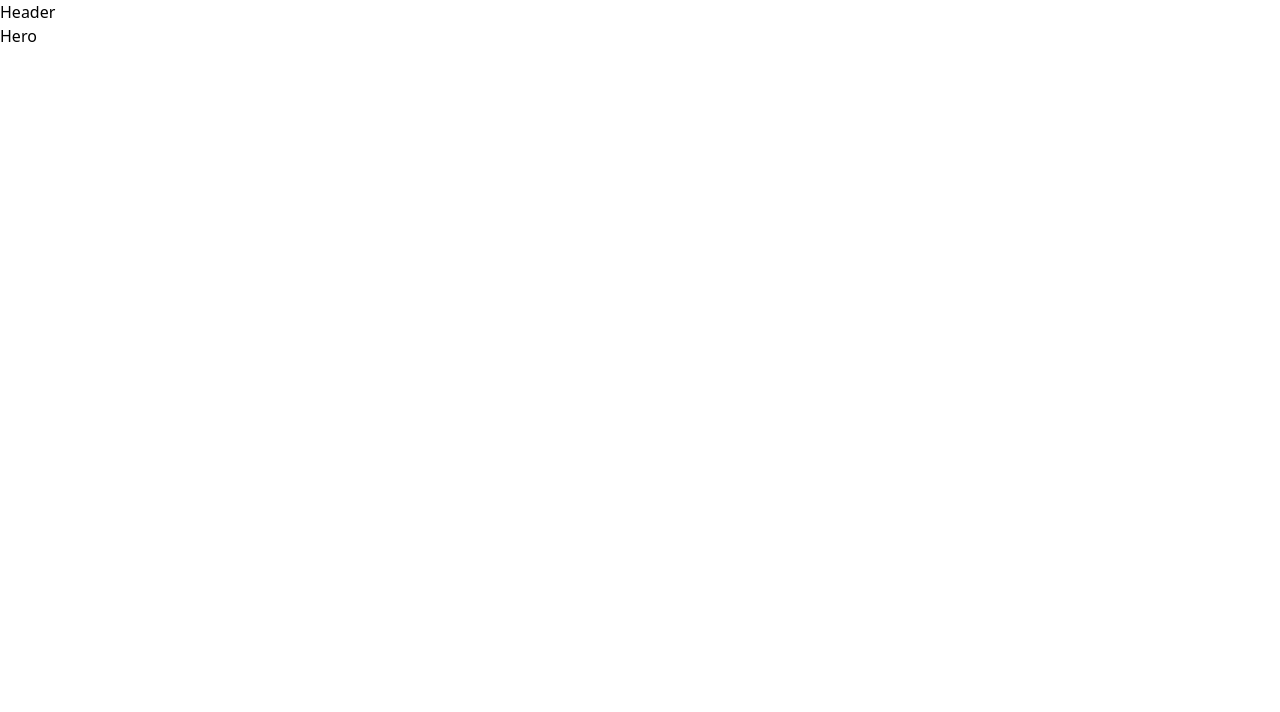
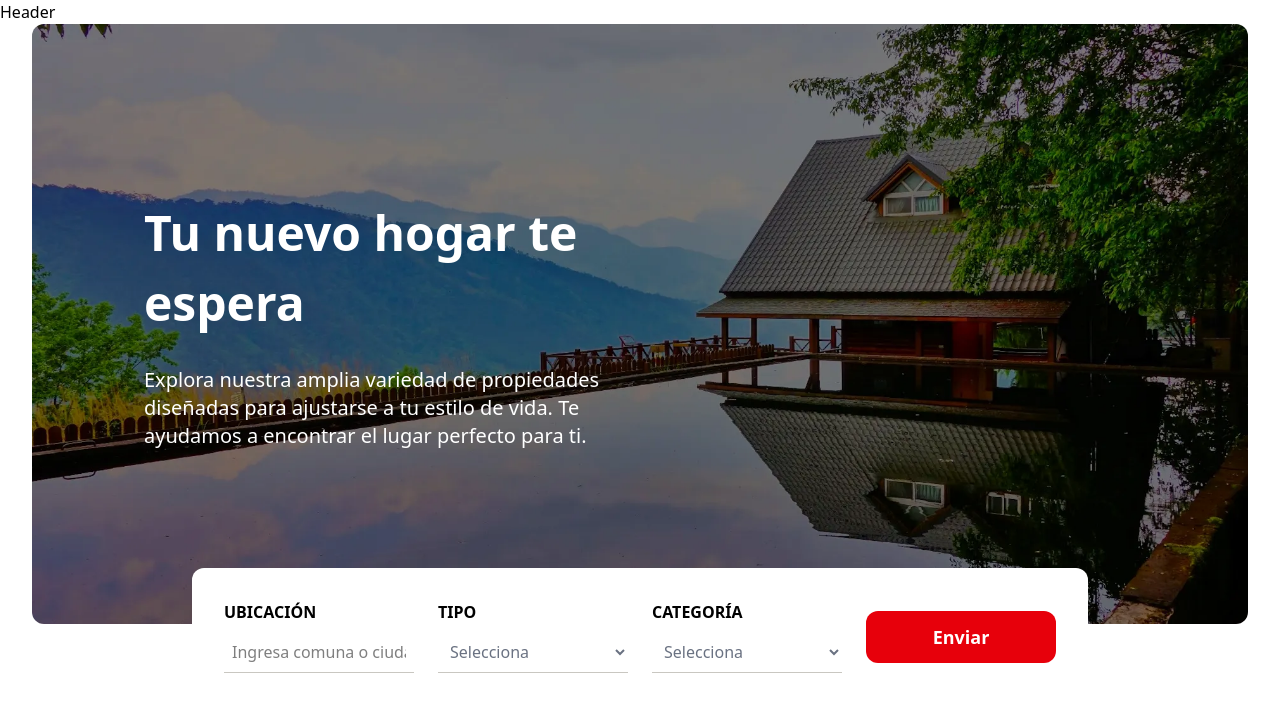
Before and after one commit to RominaOsorio/propiedades, a React (Vite) app: page / in a window 1280 px wide. Shown: the top 712 px of the page. Built offline with nearby package versions, Linux system fonts and the light colour scheme.

Commit message:
Agregé contenido a Hero.jsx

```diff
--- a/src/layout/Hero.jsx
+++ b/src/layout/Hero.jsx
@@ -1,8 +1,104 @@
-import React from 'react'
+import { useEffect } from 'react'
+import { useDarkMode } from '../context/DarkModeContext'
+import heroimg from '../assets/images/hero1.webp'
+import AOS from 'aos'
+import 'aos/dist/aos.css'
 
 const Hero = () => {
+  useEffect(() => {
+    AOS.init({
+      offset: 200,
+      duration: 800,
+      easing: 'ease-in-out-sine',
+      delay: 100
+    })
+  }, [])
+
+  const { darkMode } = useDarkMode()
+
   return (
-    <div>Hero</div>
+    <>
+      <div className={`${darkMode ? 'dark bg-black' : 'light bg-white'}`}>
+        <section
+          id='hero'
+          className='w-[95%] h-[600px] m-auto bg-cover bg-center rounded-xl flex justify-center flex-col items-start lg:px-28 px-10 gap-7 z-20'
+          style={{ backgroundImage: `url(${heroimg})` }}
+        >
+          <h1
+            data-aos='zoom-in'
+            className='text-5xl text-white font-semibold lg:pr-[500px] pr-0 lg:leading-[70px] leading-[60px]'
+          >
+            Tu nuevo hogar te espera
+          </h1>
+          <p
+            data-aos='zoom-in'
+            className='text-white text-xl lg:pr-[500px] pr-0'
+          >
+            Explora nuestra amplia variedad de propiedades diseñadas para ajustarse a tu estilo de vida. Te ayudamos a encontrar el lugar perfecto para ti.
+          </p>
+        </section>
+      </div>
+
+      <div className={`${darkMode ? 'dark bg-black' : 'light-bg-transparent'} z-10`}>
+        <div data-aos='zoom-in' id='form' className={`${darkMode ? 'dark bg-gray-800' : 'light bg-white'} lg:w-[70%] w-full m-auto grid lg:grid-cols-4 grid-cols-1 justify-center items-center gap-6 p-8 rounded-xl -mt-14`}>
+
+          <div className='w-full'>
+            <label htmlFor='ubicacion' className='text-black dark:text-white font-semibold uppercase'>
+              Ubicación
+            </label>
+            <input
+              id='ubicacion'
+              name='ubicacion'
+              type='text'
+              placeholder='Ingresa comuna o ciudad'
+              className='bg-white dark:bg-gray-700 dark:text-white p-2 w-full mt-2 border-b-[1px] border-[#c9c7c1]'
+            />
+          </div>
+
+          <div className='w-full'>
+            <label htmlFor='tipo' className='text-black dark:text-white font-semibold uppercase'>
+              Tipo
+            </label>
+            <select
+              id='tipo'
+              name='tipo'
+              className='bg-white dark:bg-gray-700 dark:text-white p-2 border-b-[1px] w-full mt-2 border-[#c9c7c1] text-gray-500 text-md'
+            >
+              <option value='' disabled selected>
+                Selecciona
+              </option>
+              <option value='venta'>Venta</option>
+              <option value='arriendo'>Arriendo</option>
+              <option value='oficinas'>Oficinas</option>
+            </select>
+          </div>
+
+          <div className='w-full'>
+            <label htmlFor='categoria' className='text-black dark:text-white font-semibold uppercase'>
+              Categoría
+            </label>
+            <select
+              id='categoria'
+              name='categoria'
+              className='bg-white dark:bg-gray-700 dark:text-white p-2 border-b-[1px] w-full mt-2 border-[#c9c7c1] text-gray-500 text-md'
+            >
+              <option value='' disabled selected>
+                Selecciona
+              </option>
+              <option value='departamentos'>Departamentos</option>
+              <option value='duplex'>Duplex</option>
+              <option value='casas'>Casas</option>
+            </select>
+          </div>
+
+          <div className='w-full'>
+            <button className='bg-red-600 dark:bg-red-700 hover:bg-black dark:hover:bg-white dark:hover:text-black text-lg p-3 w-full text-white font-semibold rounded-xl cursor-pointer transform hover:scale-105 transition-transform duration-300'>Enviar</button>
+          </div>
+
+        </div>
+      </div>
+
+    </>
   )
 }
 
```
